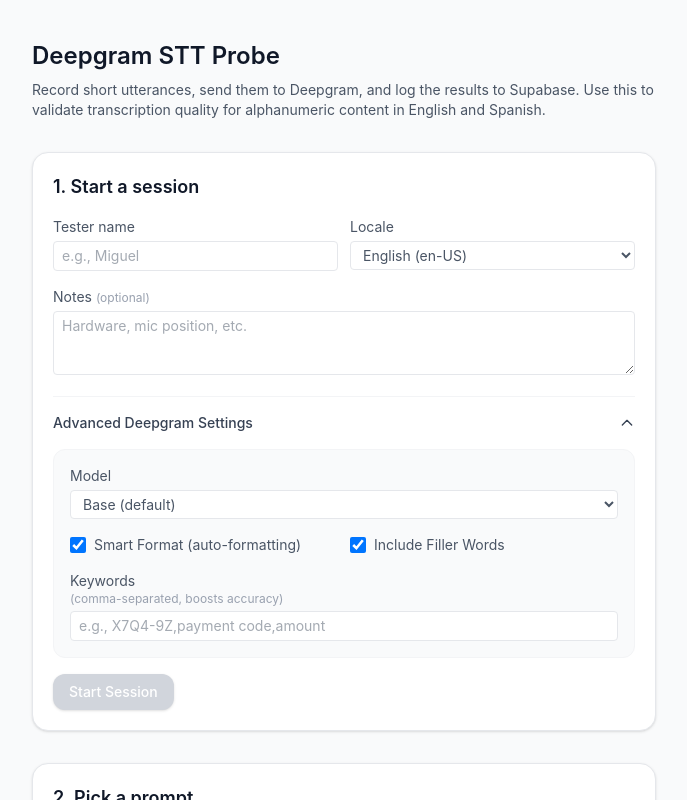
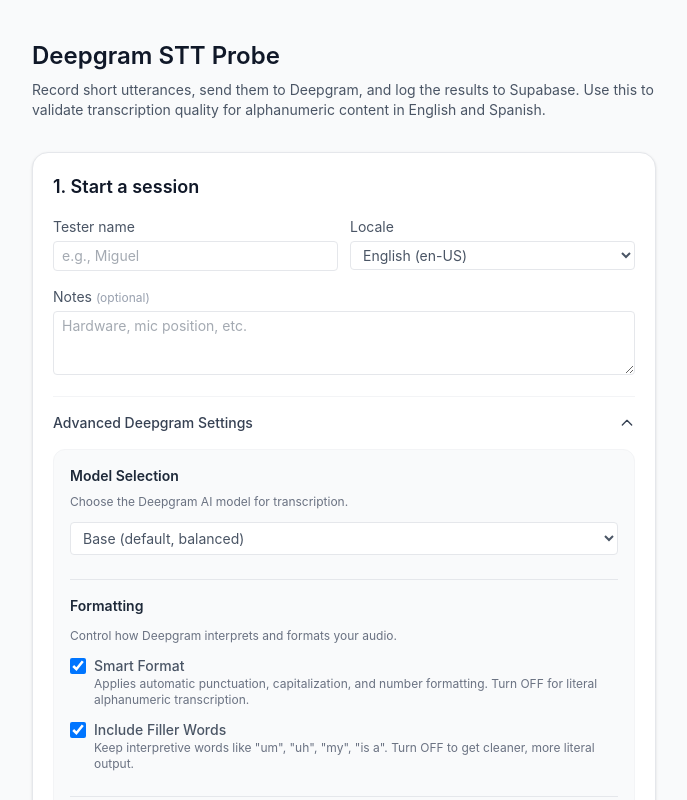
Before and after one commit to gustavofjordao021/stt-test, a Next.js app: page / in a window 1280 px wide. Both pictures are taken after a click on the button "Advanced Deepgram Settings". Shown: the top 800 px of the page, without its empty margins (296-983 px from the left). Built offline with nearby package versions, Linux system fonts and the light colour scheme.

Commit message:
almooost there

```diff
--- a/app/page.tsx
+++ b/app/page.tsx
@@ -284,52 +284,212 @@
           </button>
 
           {showAdvanced && (
-            <div className="mt-4 grid gap-4 rounded-lg border border-gray-100 bg-gray-50 p-4">
-              <label className="flex flex-col text-sm text-gray-600">
-                Model
-                <select
-                  className="mt-1 rounded border border-gray-200 bg-white px-2 py-1 text-sm"
-                  value={config.model}
-                  onChange={(e) => setConfig({ ...config, model: e.target.value as DeepgramConfig['model'] })}
-                >
-                  <option value="base">Base (default)</option>
-                  <option value="nova-2">Nova 2 (latest)</option>
-                  <option value="nova-2-general">Nova 2 General</option>
-                  <option value="enhanced">Enhanced</option>
-                </select>
-              </label>
+            <div className="mt-4 space-y-6 rounded-lg border border-gray-100 bg-gray-50 p-4">
+              {/* Model Selection */}
+              <div className="space-y-2">
+                <h3 className="text-sm font-semibold text-gray-800">Model Selection</h3>
+                <p className="text-xs text-gray-500">Choose the Deepgram AI model for transcription.</p>
+                <label className="flex flex-col text-sm text-gray-600">
+                  <select
+                    className="mt-1 rounded border border-gray-200 bg-white px-2 py-1.5 text-sm"
+                    value={config.model}
+                    onChange={(e) => setConfig({ ...config, model: e.target.value as DeepgramConfig['model'] })}
+                  >
+                    <option value="base">Base (default, balanced)</option>
+                    <option value="nova-2">Nova 2 (latest, best accuracy)</option>
+                    <option value="nova-2-general">Nova 2 General (optimized for mixed content)</option>
+                    <option value="enhanced">Enhanced (older, sometimes better for technical terms)</option>
+                  </select>
+                </label>
+              </div>
 
-              <div className="grid gap-3 sm:grid-cols-2">
-                <label className="flex items-center gap-2 text-sm text-gray-600">
+              {/* Formatting Options */}
+              <div className="space-y-3 border-t border-gray-200 pt-4">
+                <h3 className="text-sm font-semibold text-gray-800">Formatting</h3>
+                <p className="text-xs text-gray-500">Control how Deepgram interprets and formats your audio.</p>
+
+                <label className="flex items-start gap-2 text-sm text-gray-600">
                   <input
                     type="checkbox"
                     checked={config.smart_format}
                     onChange={(e) => setConfig({ ...config, smart_format: e.target.checked })}
-                    className="h-4 w-4 rounded border-gray-300"
+                    className="mt-0.5 h-4 w-4 rounded border-gray-300"
                   />
-                  Smart Format (auto-formatting)
+                  <div className="flex-1">
+                    <div className="font-medium">Smart Format</div>
+                    <div className="text-xs text-gray-500">
+                      Applies automatic punctuation, capitalization, and number formatting. Turn OFF for literal alphanumeric transcription.
+                    </div>
+                  </div>
                 </label>
 
-                <label className="flex items-center gap-2 text-sm text-gray-600">
+                <label className="flex items-start gap-2 text-sm text-gray-600">
                   <input
                     type="checkbox"
                     checked={config.filler_words}
                     onChange={(e) => setConfig({ ...config, filler_words: e.target.checked })}
-                    className="h-4 w-4 rounded border-gray-300"
+                    className="mt-0.5 h-4 w-4 rounded border-gray-300"
                   />
-                  Include Filler Words
+                  <div className="flex-1">
+                    <div className="font-medium">Include Filler Words</div>
+                    <div className="text-xs text-gray-500">
+                      Keep interpretive words like "um", "uh", "my", "is a". Turn OFF to get cleaner, more literal output.
+                    </div>
+                  </div>
                 </label>
               </div>
 
-              <label className="flex flex-col text-sm text-gray-600">
-                Keywords <span className="text-xs text-gray-400">(comma-separated, boosts accuracy)</span>
+              {/* Language & Detection */}
+              <div className="space-y-3 border-t border-gray-200 pt-4">
+                <h3 className="text-sm font-semibold text-gray-800">Language</h3>
+                <p className="text-xs text-gray-500">Force a specific language or let Deepgram auto-detect.</p>
+
+                <label className="flex items-start gap-2 text-sm text-gray-600">
+                  <input
+                    type="checkbox"
+                    checked={config.detect_language}
+                    onChange={(e) => setConfig({ ...config, detect_language: e.target.checked })}
+                    className="mt-0.5 h-4 w-4 rounded border-gray-300"
+                  />
+                  <div className="flex-1">
+                    <div className="font-medium">Auto-Detect Language</div>
+                    <div className="text-xs text-gray-500">
+                      Let Deepgram automatically detect the language instead of using the locale you selected above. Useful for mixed-language testing.
+                    </div>
+                  </div>
+                </label>
+              </div>
+
+              {/* Keywords */}
+              <div className="space-y-2 border-t border-gray-200 pt-4">
+                <h3 className="text-sm font-semibold text-gray-800">Keywords Boost</h3>
+                <p className="text-xs text-gray-500">
+                  Comma-separated phrases that Deepgram should prioritize. Improves accuracy for specific alphanumeric patterns, account numbers, or technical terms.
+                </p>
                 <input
-                  className="mt-1 rounded border border-gray-200 bg-white px-2 py-1 text-sm"
+                  className="w-full rounded border border-gray-200 bg-white px-2 py-1.5 text-sm placeholder:text-gray-400"
                   value={config.keywords || ''}
                   onChange={(e) => setConfig({ ...config, keywords: e.target.value || null })}
-                  placeholder="e.g., X7Q4-9Z,payment code,amount"
+                  placeholder="e.g., X7Q4-9Z, payment code, account number"
                 />
-              </label>
+              </div>
+
+              {/* Privacy & Redaction */}
+              <div className="space-y-3 border-t border-gray-200 pt-4">
+                <h3 className="text-sm font-semibold text-gray-800">Privacy & Redaction</h3>
+                <p className="text-xs text-gray-500">
+                  Automatically redact sensitive information from transcripts. Useful for compliance testing and to see if redaction affects alphanumeric accuracy.
+                </p>
+
+                <div className="space-y-2">
+                  <label className="flex items-center gap-2 text-sm text-gray-600">
+                    <input
+                      type="checkbox"
+                      checked={config.redact.includes('pci')}
+                      onChange={(e) => {
+                        const newRedact = e.target.checked
+                          ? [...config.redact, 'pci']
+                          : config.redact.filter(r => r !== 'pci');
+                        setConfig({ ...config, redact: newRedact });
+                      }}
+                      className="h-4 w-4 rounded border-gray-300"
+                    />
+                    Redact PCI (credit card numbers)
+                  </label>
+
+                  <label className="flex items-center gap-2 text-sm text-gray-600">
+                    <input
+                      type="checkbox"
+                      checked={config.redact.includes('ssn')}
+                      onChange={(e) => {
+                        const newRedact = e.target.checked
+                          ? [...config.redact, 'ssn']
+                          : config.redact.filter(r => r !== 'ssn');
+                        setConfig({ ...config, redact: newRedact });
+                      }}
+                      className="h-4 w-4 rounded border-gray-300"
+                    />
+                    Redact SSN (social security numbers)
+                  </label>
+
+                  <label className="flex items-center gap-2 text-sm text-gray-600">
+                    <input
+                      type="checkbox"
+                      checked={config.redact.includes('numbers')}
+                      onChange={(e) => {
+                        const newRedact = e.target.checked
+                          ? [...config.redact, 'numbers']
+                          : config.redact.filter(r => r !== 'numbers');
+                        setConfig({ ...config, redact: newRedact });
+                      }}
+                      className="h-4 w-4 rounded border-gray-300"
+                    />
+                    Redact Numbers (all numeric sequences)
+                  </label>
+                </div>
+              </div>
+
+              {/* Segmentation */}
+              <div className="space-y-3 border-t border-gray-200 pt-4">
+                <h3 className="text-sm font-semibold text-gray-800">Segmentation</h3>
+                <p className="text-xs text-gray-500">
+                  Control how Deepgram splits the transcript into segments.
+                </p>
+
+                <label className="flex items-start gap-2 text-sm text-gray-600">
+                  <input
+                    type="checkbox"
+                    checked={config.utterances}
+                    onChange={(e) => setConfig({ ...config, utterances: e.target.checked })}
+                    className="mt-0.5 h-4 w-4 rounded border-gray-300"
+                  />
+                  <div className="flex-1">
+                    <div className="font-medium">Enable Utterances</div>
+                    <div className="text-xs text-gray-500">
+                      Split transcript into separate utterances with timestamps based on pauses. Better for analyzing natural speech patterns.
+                    </div>
+                  </div>
+                </label>
+              </div>
+
+              {/* Find & Replace */}
+              <div className="space-y-3 border-t border-gray-200 pt-4">
+                <h3 className="text-sm font-semibold text-gray-800">Find & Replace</h3>
+                <p className="text-xs text-gray-500">
+                  Automatically replace specific words or phrases in the transcript. This is the solution for converting spoken words like "dash" into symbols like "-". Each rule should be on a new line in the format: <code className="bg-gray-100 px-1 rounded">find:replace</code>
+                </p>
+                <div className="space-y-2">
+                  <textarea
+                    className="w-full rounded border border-gray-200 bg-white px-2 py-1.5 text-sm placeholder:text-gray-400 font-mono"
+                    rows={4}
+                    value={Object.entries(config.replace).map(([k, v]) => `${k}:${v}`).join('\n')}
+                    onChange={(e) => {
+                      const lines = e.target.value.split('\n');
+                      const newReplace: Record<string, string> = {};
+                      lines.forEach(line => {
+                        const [find, ...replaceParts] = line.split(':');
+                        if (find && replaceParts.length > 0) {
+                          newReplace[find.trim()] = replaceParts.join(':').trim();
+                        }
+                      });
+                      setConfig({ ...config, replace: newReplace });
+                    }}
+                    placeholder="dash:-&#10;at:@&#10;dollar:$&#10;space: "
+                  />
+                  <div className="rounded bg-blue-50 px-3 py-2 text-xs text-blue-800">
+                    <strong>💡 Pro Tip:</strong> Keywords boost acoustic recognition, but Replace actually transforms the text. Use Replace for "dash" → "-", "at" → "@", etc.
+                  </div>
+                  <div className="text-xs text-gray-500">
+                    Common examples:
+                    <ul className="ml-4 mt-1 list-disc space-y-0.5">
+                      <li><code className="bg-gray-100 px-1 rounded">dash:-</code> converts "dash" to hyphen</li>
+                      <li><code className="bg-gray-100 px-1 rounded">at:@</code> converts "at" to @ symbol</li>
+                      <li><code className="bg-gray-100 px-1 rounded">dollar:$</code> converts "dollar" to $ symbol</li>
+                      <li><code className="bg-gray-100 px-1 rounded">Dash:-</code> (capitalized) for mid-sentence usage</li>
+                    </ul>
+                  </div>
+                </div>
+              </div>
             </div>
           )}
         </div>
```
Also changed, not shown: lib/deepgram-config.ts (+36 -1 lines).
